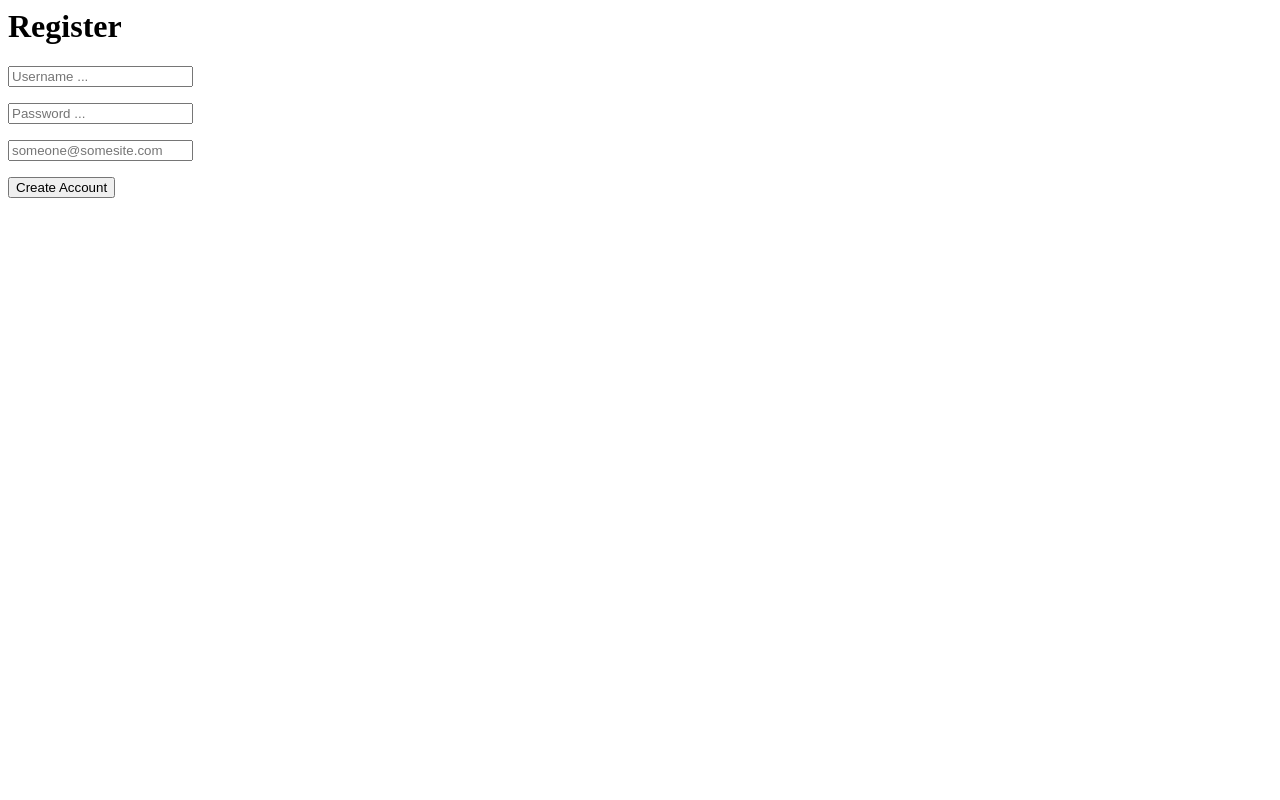
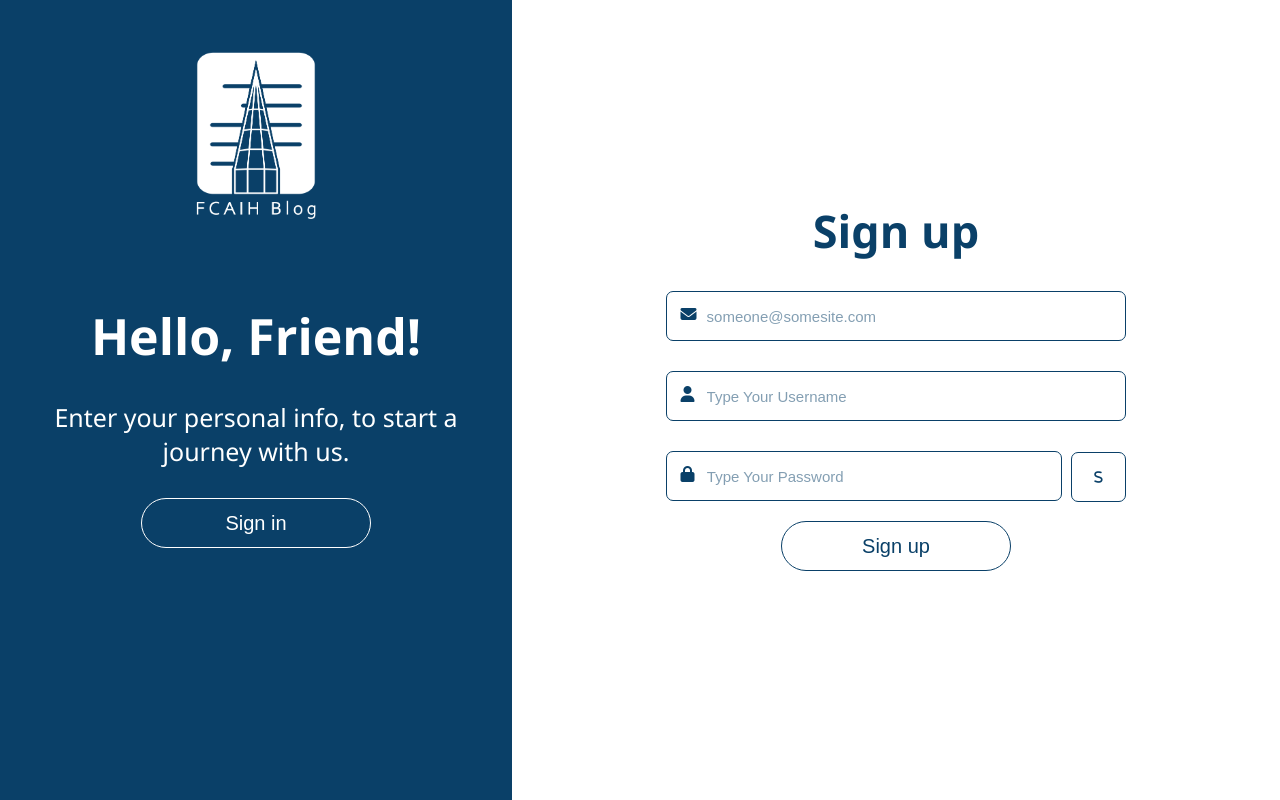
Before and after one commit to farouq7399/SW2_ProjectV2, a PHP site: page /create-account.php in a window 1280 px wide. Run offline with PHP 8.4, Linux system fonts and the light colour scheme; some libraries are stand-ins or nearby versions.

Commit message:
html done within it

```diff
--- a/create-account.php
+++ b/create-account.php
@@ -42,10 +42,48 @@ if (isset($_POST['createaccount'])) {
 }
 ?>
 
-<h1>Register</h1>
-<form action="create-account.php" method="post">
-<input type="text" name="username" value="" placeholder="Username ..."><p />
-<input type="password" name="password" value="" placeholder="Password ..."><p />
-<input type="email" name="email" value="" placeholder="someone@somesite.com"><p />
-<input type="submit" name="createaccount" value="Create Account">
-</form>
+<!DOCTYPE html>
+<html lang="en">
+  <head>
+    <meta charset="UTF-8">
+    <meta name="viewport" content="width=device-width, initial-scale=1, shrink-to-fit=no">
+    <link rel="stylesheet" href="css/log_reg.css">
+    <title>Sign up</title>
+  </head>
+  <body>
+    <div id="emad-app">
+      <div class="containers">
+        <div class="left-container"><img class="logo" src="img/logoWhite.png" alt="Logo">
+          <div class="content">
+            <h2>Hello, Friend!</h2>
+            <h3>Enter your personal info, to start a journey with us.</h3><a href="html/loginPage.html">
+              <button type="submit">Sign in</button></a>
+          </div>
+        </div>
+        <div class="right-container">
+          <form action="create-account.php" method="post" @submit="validateForm">
+            <h1>Sign up</h1>
+            <div class="form-email">
+              <input type="text" name="email" autocomplete="off" placeholder="someone@somesite.com" v-model="email">
+              <label>Your Email</label>
+            </div>
+            <div class="form-username">
+              <input type="text" name="username" autocomplete="off" placeholder="Type Your Username" v-model="userName">
+              <Label>Your Username</Label>
+            </div>
+            <div class="form-password">
+              <input class="visible-input" :type="fieldType" autocomplete="off" name="password" placeholder="Type Your Password" v-model="password">
+              <Label>Your Password</Label>
+              <button class="visible-button" name="createaccount" @click.prevent="switchField" @click="selected = !selected"><span v-if="!selected"><i class="fas fa-eye fa-s"></i></span><span v-else="selected"><i class="fas fa-eye-slash fa-s"></i></span></button>
+            </div>
+            <button class="send" type="submit" :disabled="!userName || !password"><span>Sign up</span></button><br>
+            <div class="error" v-for="error in formErrors">{{ error }}</div>
+          </form>
+        </div>
+      </div>
+    </div>
+    <script src="js/vue.js"></script>
+    <script src="js/website.js"></script>
+    <script src="https://kit.fontawesome.com/5c514b09fd.js" crossorigin="anonymous"></script>
+  </body>
+</html>
```
